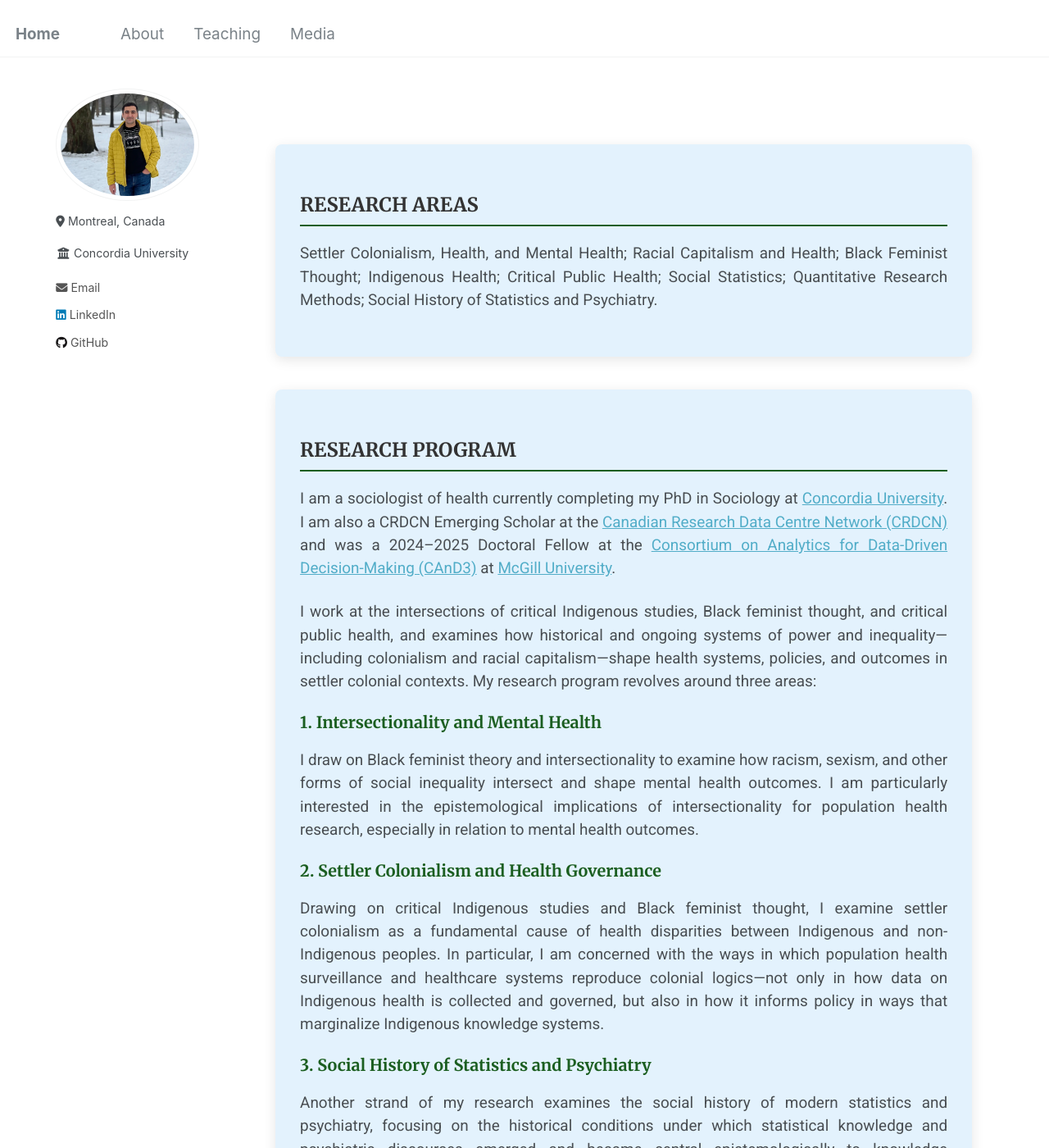
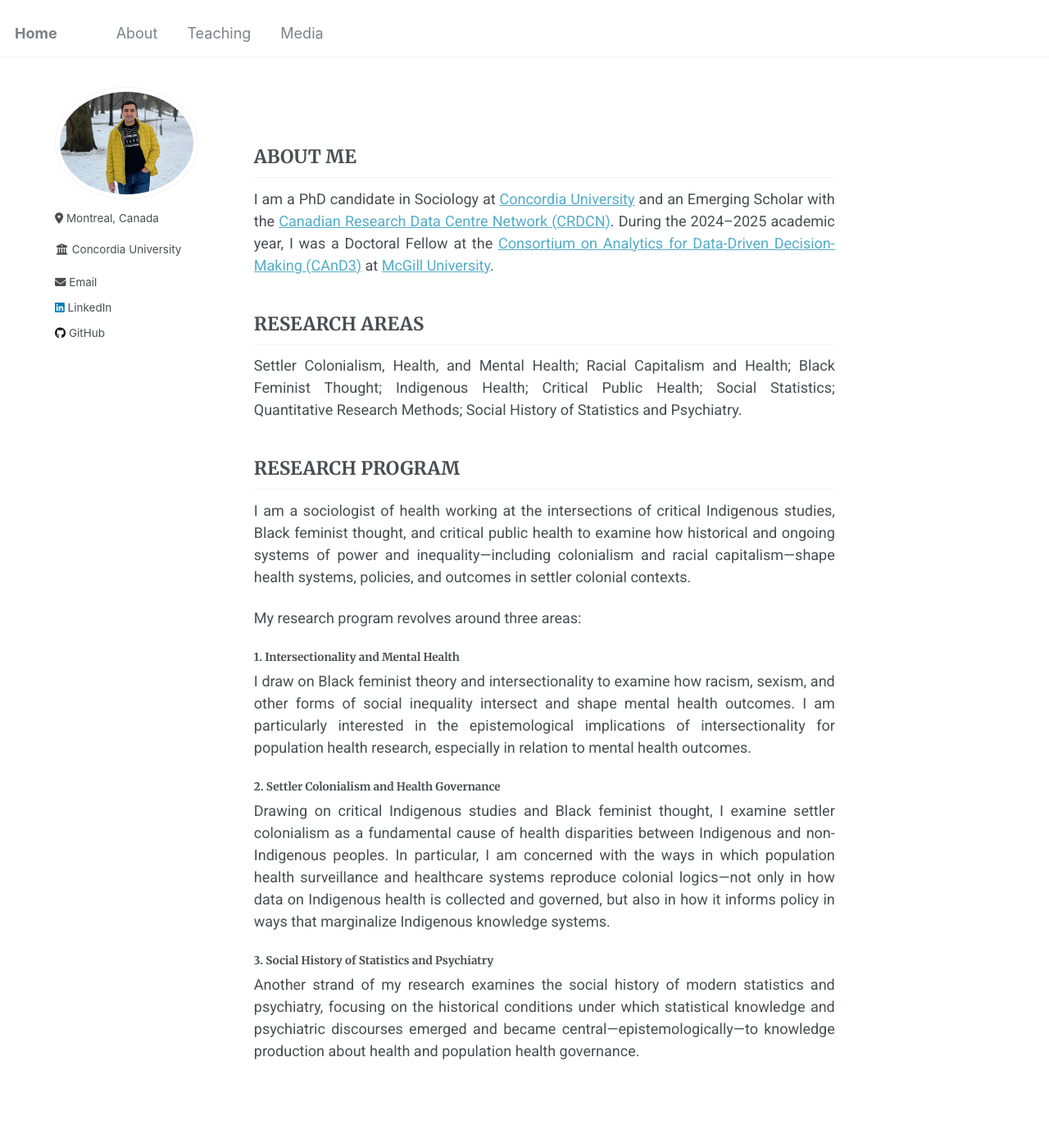
Before and after one commit to Mohsnmonji/mohsnmonji.github.io, a Jekyll site: the page built from about-me.md, in a window 1280 px wide and 1400 px high. Shown: the whole window at 82% size. Built offline with Jekyll 4.4.1, drawn with Linux system fonts in a browser that asks for light colours; our own code applies the rules of GitHub Pages for plain Markdown files; part of the change alters nothing that is shown.

Commit message:
Update about-me.md

```diff
--- a/about-me.md
+++ b/about-me.md
@@ -1,56 +1,17 @@
----
-layout: archive
-title: ""
-permalink: /about-me/
-seo_title: "About | Mohsen Monji"
-canonical: "https://www.mohsenmonji.com/about-me/"
-author_profile: true
----
+<!-- CARD 1: ABOUT ME -->
+<div class="about-card">
+  <h2>ABOUT ME</h2>
+  <p>
+    I am a PhD candidate in Sociology at
+    <a href="https://www.concordia.ca/" target="_blank">Concordia University</a> and an Emerging Scholar with the
+    <a href="https://crdcn.ca" target="_blank">Canadian Research Data Centre Network (CRDCN)</a>.
+    During the 2024–2025 academic year, I was a Doctoral Fellow at the
+    <a href="https://www.mcgill.ca/cand3/" target="_blank">Consortium on Analytics for Data-Driven Decision-Making (CAnD3)</a> at
+    <a href="https://www.mcgill.ca/" target="_blank">McGill University</a>.
+  </p>
+</div>
 
-<style>
-  body {
-    font-size: 1.05em;
-  }
-  h2 {
-    border-bottom: 2px solid #1B5E20;
-    font-weight: bold;
-    padding-bottom: 10px;
-    margin-top: 30px;
-    color: #333;
-    text-transform: uppercase;
-  }
-  h3 {
-    margin-top: 30px;
-    color: #1B5E20;
-  }
-  h4 {
-    font-weight: bold;
-    color: #1B5E20;
-    margin-top: 20px;
-    margin-bottom: 10px;
-    font-size: 1.1rem;
-  }
-  ul {
-    list-style-type: disc;
-    padding-left: 20px;
-    margin-top: 10px;
-  }
-  ul li {
-    margin-bottom: 8px;
-    color: #555;
-  }
-  .about-card {
-    border-radius: 8px;
-    padding: 30px;
-    margin: 40px auto;
-    background-color: #E3F2FD;
-    box-shadow: 0px 4px 15px rgba(0, 0, 0, 0.1);
-    max-width: 850px;
-    text-align: justify;
-  }
-</style>
-
-<!-- CARD 1: RESEARCH AREAS -->
+<!-- CARD 2: RESEARCH AREAS -->
 <div class="about-card">
   <h2>RESEARCH AREAS</h2>
   <p>
@@ -61,17 +22,11 @@ author_profile: true
 <!-- CARD 3: RESEARCH PROGRAM -->
 <div class="about-card">
   <h2>RESEARCH PROGRAM</h2>
- <p>
-  I am a sociologist of health currently completing my PhD in Sociology at
-  <a href="https://www.concordia.ca/" target="_blank">Concordia University</a>.
-  I am also a CRDCN Emerging Scholar at the
-  <a href="https://crdcn.ca" target="_blank">Canadian Research Data Centre Network (CRDCN)</a> and was a 2024–2025 Doctoral Fellow at the
-  <a href="https://www.mcgill.ca/cand3/" target="_blank">Consortium on Analytics for Data-Driven Decision-Making (CAnD3)</a> at
-  <a href="https://www.mcgill.ca/" target="_blank">McGill University</a>.
-</p>
+  <p>
+    I am a sociologist of health working at the intersections of critical Indigenous studies, Black feminist thought, and critical public health to examine how historical and ongoing systems of power and inequality—including colonialism and racial capitalism—shape health systems, policies, and outcomes in settler colonial contexts.
+  </p>
 
-  <p>I work at the intersections of critical Indigenous studies, Black feminist thought, and critical public health, and examines how historical and ongoing systems of power and inequality—including colonialism and racial capitalism—shape health systems, policies, and outcomes in settler colonial contexts.
-  My research program revolves around three areas:</p>
+  <p>My research program revolves around three areas:</p>
 
   <h4>1. Intersectionality and Mental Health</h4>
   <p>
```
